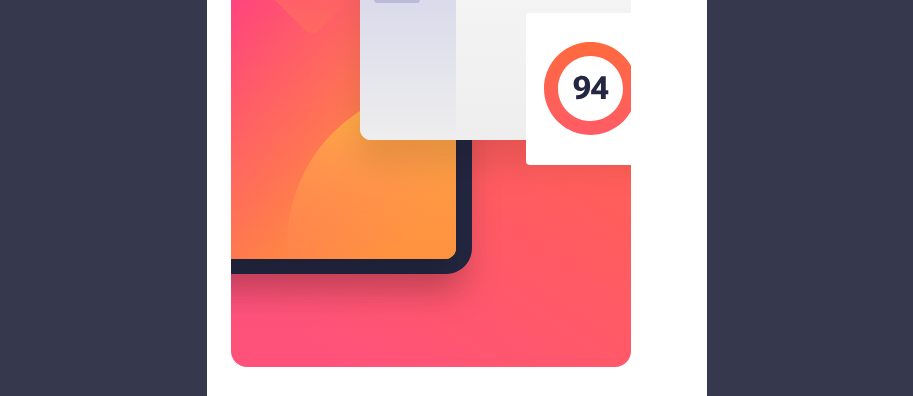
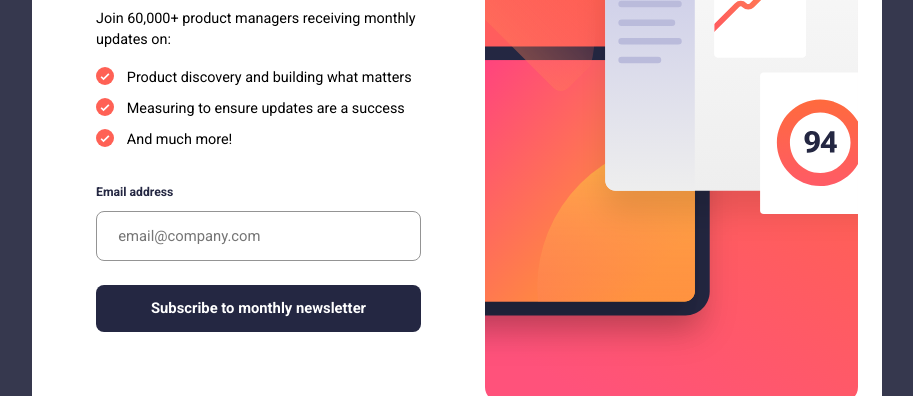
Before and after one commit to MatiasBastarrica/newsletter-sign-up, a plain HTML site: page index.html in a window 1280 px wide. Shown: the part 274-670 px from the top of the page, without its empty margins (183-1096 px from the left). Drawn offline with Linux system fonts and the light colour scheme.

Commit message:
Finish the desktop layout

```diff
--- a/styles.css
+++ b/styles.css
@@ -188,6 +188,7 @@ input[type="email"].email-input-invalid {
 
 .newsletter__text-section button[type="submit"] {
   margin-top: 1.5rem;
+  font-weight: var(--fw-700);
 }
 
 .newsletter__text-section button[type="submit"]:hover,
@@ -252,6 +253,9 @@ input[type="email"].email-input-invalid {
     overflow: hidden;
     margin-inline: unset;
     border-radius: 1.5rem;
+  }
+
+  .newsletter-sign-up .grid-container {
     padding: 1.5rem;
   }
 }
@@ -291,3 +295,48 @@ input[type="email"].email-input-invalid {
     padding: 0.75rem 1rem;
   }
 }
+
+@media (min-width: 56.25em) {
+  .newsletter-sign-up .grid-container {
+    grid-template-areas: "sign-up-text sign-up-img";
+    grid-template-columns: 1fr 1fr;
+    gap: 2.5rem;
+    padding-inline-start: 2.5rem;
+  }
+
+  .newsletter-sign-up {
+    max-width: 850px;
+  }
+
+  .newsletter__text-section {
+    align-self: center;
+  }
+
+  .newsletter-title {
+    font-size: 3rem;
+  }
+
+  .newsletter__text-section p {
+    font-size: 0.9rem;
+    margin-top: 1rem;
+  }
+
+  .newsletter__text-section ul > * + * {
+    margin-top: 0.6rem;
+  }
+
+  .newsletter__text-section ul {
+    font-size: 0.9rem;
+  }
+
+  ul li::before {
+    width: 18px;
+    height: 18px;
+  }
+
+  .newsletter__text-section [type="email"],
+  .newsletter__text-section button[type="submit"] {
+    padding: 0.8rem 1.325rem;
+    font-size: 0.925rem;
+  }
+}
```
